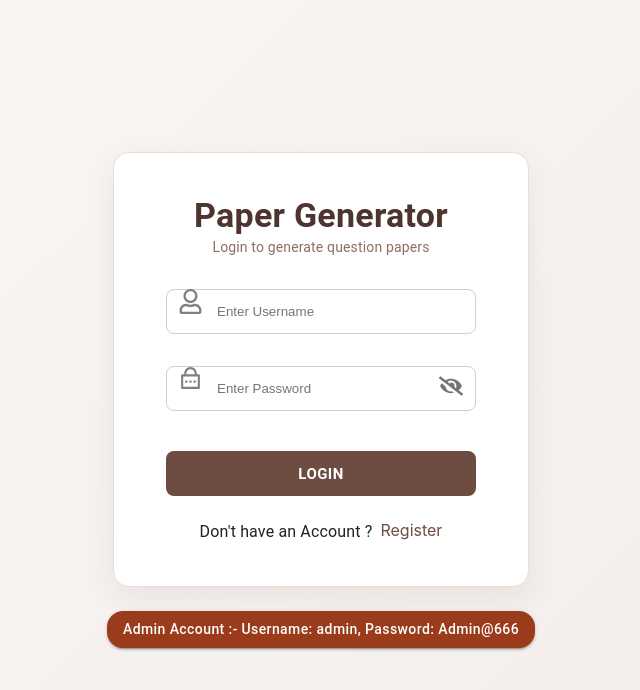
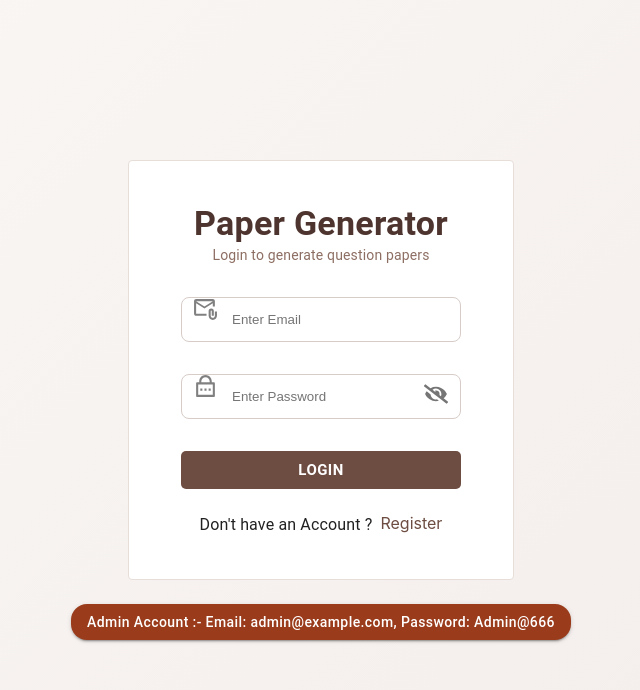
Before and after one commit to vatsal07666/paper_generator, a React (Create React App) app: page / in a window 1280 px wide. Shown: the top 690 px of the page, without its empty margins (319-959 px from the left). Built offline with nearby package versions, Linux system fonts and the light colour scheme.

Commit message:
fix login-register and css

```diff
--- a/src/App.css
+++ b/src/App.css
@@ -8,23 +8,25 @@
     display: flex;
     justify-content: center;
     align-items: center;
-    background: #E0E7FF;
+    background: linear-gradient(135deg, #faf7f5, #f3edea);
 }
 
 .form-container{
     width: 100%;
-    max-width: 380px;
-    padding: 20px;
+    max-width: 320px;
     display: flex;
     flex-direction: column;
+    border-radius: 10px;
+    background: #ffffff;
+    border: 1px solid #e7ded9;
+    box-shadow: 0 10px 30px rgba(78,52,46,0.08);
 }
 
 .login-form, .register-form{
     padding-inline: 20px;
     padding-block: 10px;
 }
-
-.login-form input, .register-form input {
+.login-form input, .register-form input{
     width: 100%;
     padding: 14px 14px 14px 50px;
     border-radius: 8px;
@@ -40,12 +42,23 @@
     box-shadow:0 0 0 2px rgba(109,76,65,0.15);
 }
 
-.register-link{
+.login-form .submit-button, .register-form .submit-button{
+    font-size: 15px;
+    font-weight: 600;
+    border-radius: 5px;
+    background: #6d4c41;
+    color: #fff;
+}
+.login-form .submit-button:hover, .register-form .submit-button:hover{
+    background: #5d4037;
+}
+
+.router-link{
     text-decoration: none;
     color: #6d4c41;
     transition: 0.3s ease-in-out;
 }
-.register-link:hover{
+.router-link:hover{
     background: #6d4c41;
     color: #fff;
     font-weight: 500;
--- a/src/Login-Register/LoginPage.jsx
+++ b/src/Login-Register/LoginPage.jsx
@@ -5,9 +5,10 @@ import { NavLink, useHistory } from 'react-router-dom';
 import { RiLockPasswordLine } from 'react-icons/ri';
 import * as Yup from "yup";
 import { useSnackbar } from '../Context/SnackbarContext';
-import { FaEye, FaRegUser } from "react-icons/fa";
+import { FaEye } from "react-icons/fa";
 import { FaEyeSlash } from "react-icons/fa";
 import axios from 'axios';
+import { MdOutlineAttachEmail } from 'react-icons/md';
 
 const LoginPage = () => {
     const [showPassword, setShowPassword] = useState(false);
@@ -15,10 +16,10 @@ const LoginPage = () => {
     const history = useHistory();
     const formikRef = useRef();
 
-    const initialValues = {username: '', password: ''};
+    const initialValues = {email: '', password: ''};
 
     const validationSchema = Yup.object({
-        username: Yup.string().required("Username or Email is Required*"),
+        email: Yup.string().email("Invalid Email*").required("Enter Email*"),
         password: Yup.string().required("Password is required*").min(8,"Password must be at least 8 characters")
                 .matches(/[A-Z]/, "Password must contain at least one uppercase character")
                 .matches(/[a-z]/, "Password must contain at least one lowercase character")
@@ -26,81 +27,74 @@ const LoginPage = () => {
                 .matches(/[!@#$%^&*()]/, "Password must contain at least one special character")
     })
 
-    const token = "vZt3CGeByg2P1RDS";
+    const token = "5wI8xsf3DqDSmYTX";
 
-    const postData = (values, resetForm) => {
+    const getData = (values, resetForm) => {
         const initializeAdmin = () => {
-            const users = JSON.parse(localStorage.getItem("users")) || [];
-            const adminExists = users.some((u) => u.username === "admin");
+            const localUsers = JSON.parse(localStorage.getItem("users")) || [];
+            const adminExists = localUsers.some((u) => u.email === "admin@example.com");
             if (!adminExists) {
-                users.push({
+                localUsers.push({
                     username: "admin",
                     password: "Admin@666",
+                    email: "admin@example.com",
                     role: "admin",
                 });
-                localStorage.setItem("users", JSON.stringify(users));
+                localStorage.setItem("users", JSON.stringify(localUsers));
             }
         };
 
         initializeAdmin();
 
-        const loginData = {username: values.username, password: values.password}
-
-        axios.post("https://generateapi.techsnack.online/api/login", loginData, {
+        axios.get("https://generateapi.techsnack.online/api/register", {
             headers: {Authorization: token, "Content-Type": "application/json" }
         })
         .then((res) => {
             if(res.status === 200 || res.status === 201){
                 // Get registered users from localStorage
-                const users = JSON.parse(localStorage.getItem("users")) || [];
-                const user = users.find(
-                    (u) => u.username === values.username && u.password === values.password
+                const users = res.data?.Data;
+                const localUsers = JSON.parse(localStorage.getItem("users")) || [];
+                const allUsers = [...localUsers, ...users]
+                const user = allUsers.find(
+                    (u) => u.email === values.email && u.password === values.password
                 );
 
                 if (user) {
-                    console.log("/* Login Data */");
-                    console.log("POST response: ", res.data);
-
                     // Successful login
                     localStorage.setItem("authToken", "demo-token"); // fake token
                     localStorage.setItem("role", user.role || "user");
                     ShowSnackbar("Login Successful !", "success");
+                    resetForm();
 
-                    resetForm();
                     // Redirect based on role
-                    if(user.role === "admin") history.push("/admin");
-                    else ShowSnackbar("Only Admin Can Access for Now !", "info");
+                    if (user.role === "admin") history.push("/admin");
+                    else history.push("/");
                 } else {
-                    ShowSnackbar("Username or Password not Exists !", "info");
+                    ShowSnackbar("Email or Password not Exists !", "info");
                 }
             }
         })
         .catch((err) => {
-            console.error("POST error: ", err);
+            console.error("GET error: ", err);
             ShowSnackbar("Login Failed !", "error");
         })
     }
 
     const handleSubmit = (values, { resetForm }) => {
-        postData(values, resetForm);
+        getData(values, resetForm);
     };
 
-    const fillForm = (username, password) => formikRef.current.setValues({ username, password });
+    const fillForm = (email, password) => {
+        if (!formikRef.current) return;
+
+        formikRef.current.setFieldValue("email", email);
+        formikRef.current.setFieldValue("password", password);
+    };
 
     return (
         <>
-            <Box className="container"
-                sx={{ minHeight: "100vh", display: "flex", alignItems: "center", justifyContent: "center",
-                    flexDirection: "column", background: "linear-gradient(135deg, #faf7f5, #f3edea)",
-                    px: { xs: 2, sm: 0 }
-                }}
-            >
-                <Paper elevation={0} className='form-container'
-                    sx={{ width: "100%", maxWidth: 350, p: { xs: 1, sm: 4 }, borderRadius: 4,
-                        background: "#ffffff", border: "1px solid #e7ded9",
-                        boxShadow: "0 10px 30px rgba(78,52,46,0.08)"
-                    }}
-                >
+            <Box className="container" sx={{ flexDirection: "column", px: { xs: 2, sm: 0 } }}>
+                <Paper elevation={0} className='form-container' sx={{ p: { xs: 1, sm: 4 } }}>
                     <Formik innerRef={formikRef}
                         initialValues={initialValues}
                         validationSchema={validationSchema}
@@ -119,11 +113,11 @@ const LoginPage = () => {
                                 </Box>
 
                                 <Box position="relative" sx={{ my: 4 }}>
-                                    <FaRegUser style={{ position: "absolute", left: 12, color: "gray",
+                                    <MdOutlineAttachEmail style={{ position: "absolute", left: 12, color: "gray",
                                         alignSelf: "center", fontSize: "25px" }}
                                     />
-                                    <Field name="username" placeholder="Enter Username" />
-                                    {errors.username && touched.username && <div style={{color: "#ff0000", marginTop: "5px"}}>{errors.username}</div>}
+                                    <Field name="email" type="email" placeholder="Enter Email" />
+                                    {errors.email && touched.email && <div style={{color: "#ff0000", marginTop: "5px"}}>{errors.email}</div>}
                                 </Box>
 
                                 <Box position="relative" sx={{ mb: 4 }}>
@@ -143,12 +137,7 @@ const LoginPage = () => {
                                     {errors.password && touched.password && <div style={{color: "#ff0000", marginTop: "5px"}}>{errors.password}</div>}
                                 </Box>
 
-                                <Button type="submit" fullWidth
-                                    sx={{ mt: 1, py: 1.2, fontWeight: 600, fontSize: "15px", borderRadius: 2,
-                                        background: "#6d4c41", color: "#fff",
-                                        "&:hover": { background: "#5d4037" }
-                                    }}
-                                >
+                                <Button type="submit" fullWidth className='submit-button'>
                                     Login
                                 </Button>
 
@@ -159,7 +148,7 @@ const LoginPage = () => {
                                     <Typography component={"span"}>
                                         Don&apos;t have an Account ?
                                     </Typography>
-                                    <NavLink className="register-link" to="/register">Register</NavLink>
+                                    <NavLink className="router-link" to="/register">Register</NavLink>
                                 </Box>
                             </Form>
                         )}
@@ -167,20 +156,12 @@ const LoginPage = () => {
                 </Paper>
 
                 <Box sx={{ display: "flex", justifyContent: "center", flexDirection: "column" }}>
-                    {/* <Button variant="contained" onClick={() => fillForm("DemoUser000", "DEmo@#666")}
+                    <Button variant="contained" onClick={() => fillForm("admin@example.com", "Admin@666")}
                         sx={{ mt: 3, textTransform: "none", background: "#9a3c1c", color: "#ffffff",
                             borderRadius: 4
                         }}
                     >
-                        User Account :- Username: DemoUser000, Password: DEmo@#666
-                    </Button> */}
-
-                    <Button variant="contained" onClick={() => fillForm("admin", "Admin@666")}
-                        sx={{ mt: 3, textTransform: "none", background: "#9a3c1c", color: "#ffffff",
-                            borderRadius: 4
-                        }}
-                    >
-                        Admin Account :- Username: admin, Password: Admin@666
+                        Admin Account :- Email: admin@example.com, Password: Admin@666
                     </Button>
                 </Box>
             </Box>
```
Also changed, not shown: src/Login-Register/RegisterPage.jsx (+17 -30 lines).
